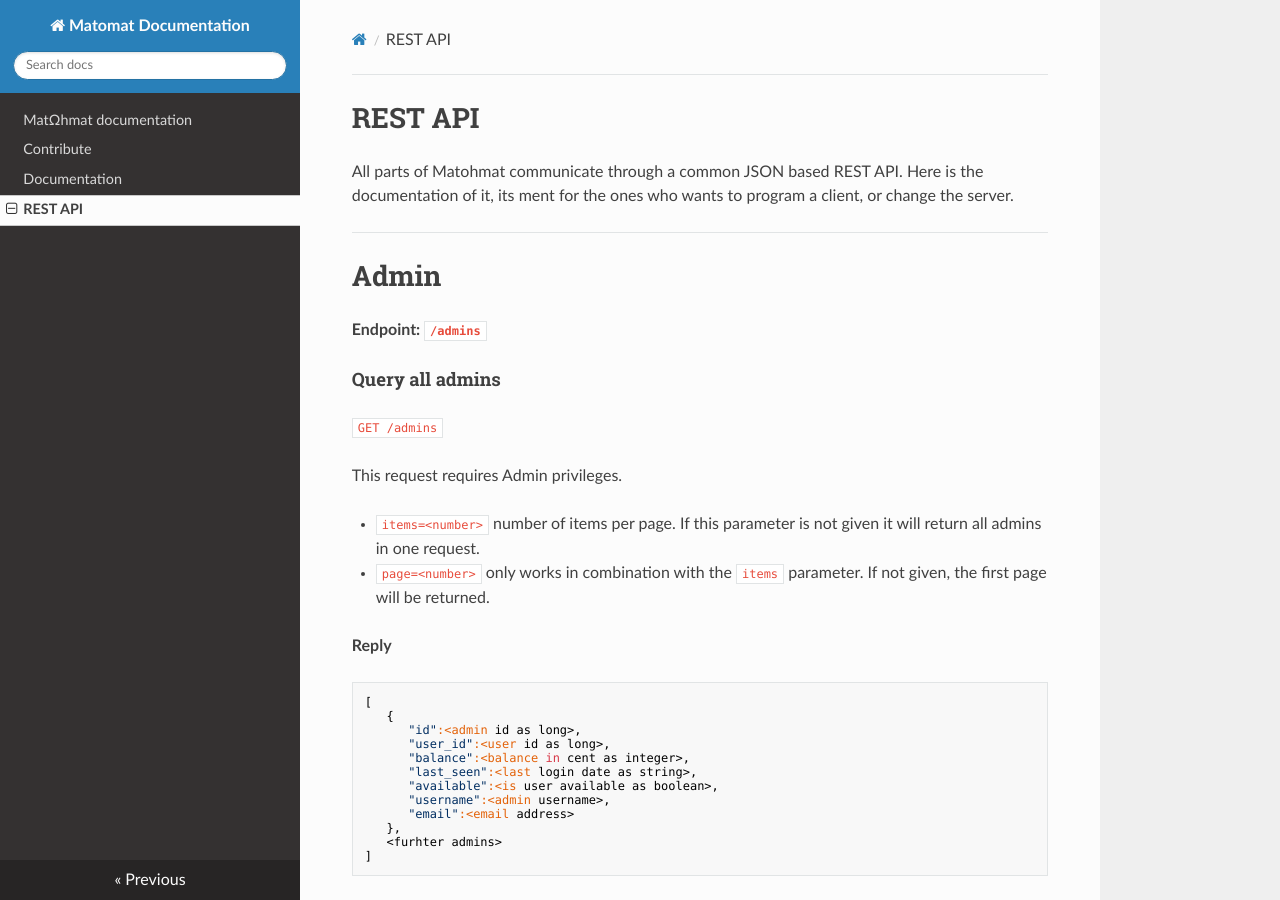
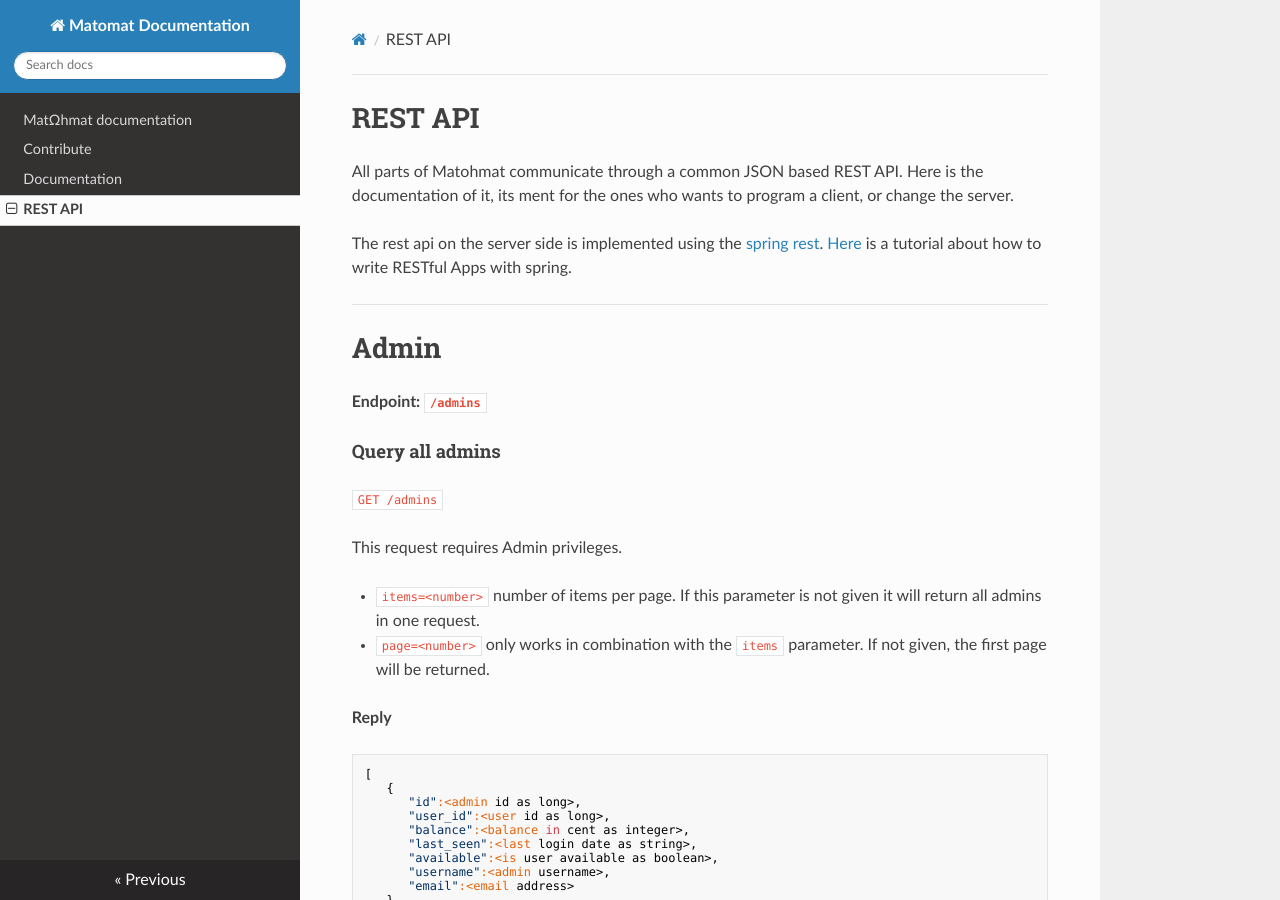
Before and after one commit to FSIN-ohm/Matomat-Documentation, an MkDocs documentation site: the page built from docs/rest_api.md, in a window 1280 px wide and 900 px high. Built offline with MkDocs 1.6.1, drawn with Linux system fonts in a browser that asks for light colours; nearby versions of some CDN libraries.

Commit message:
add link to how to use spring

```diff
--- a/docs/rest_api.md
+++ b/docs/rest_api.md
@@ -3,6 +3,10 @@
 
 All parts of Matohmat communicate through a common JSON based REST API.
 Here is the documentation of it, its ment for the ones who wants to program a client, or change the server.
+
+The rest api on the server side is implemented using the [spring rest](https://docs.spring.io/spring/docs/current/spring-framework-reference/index.html).
+[Here](https://spring.io/guides/gs/rest-service/) is a tutorial about how to write RESTful Apps with spring.
+
 
 ----
 # Admin
```
